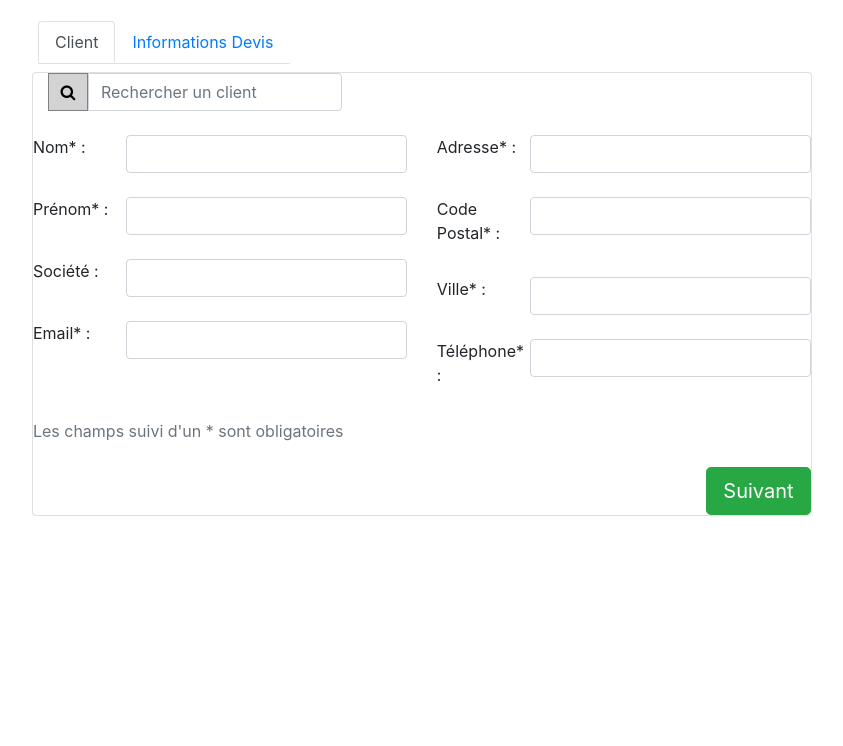
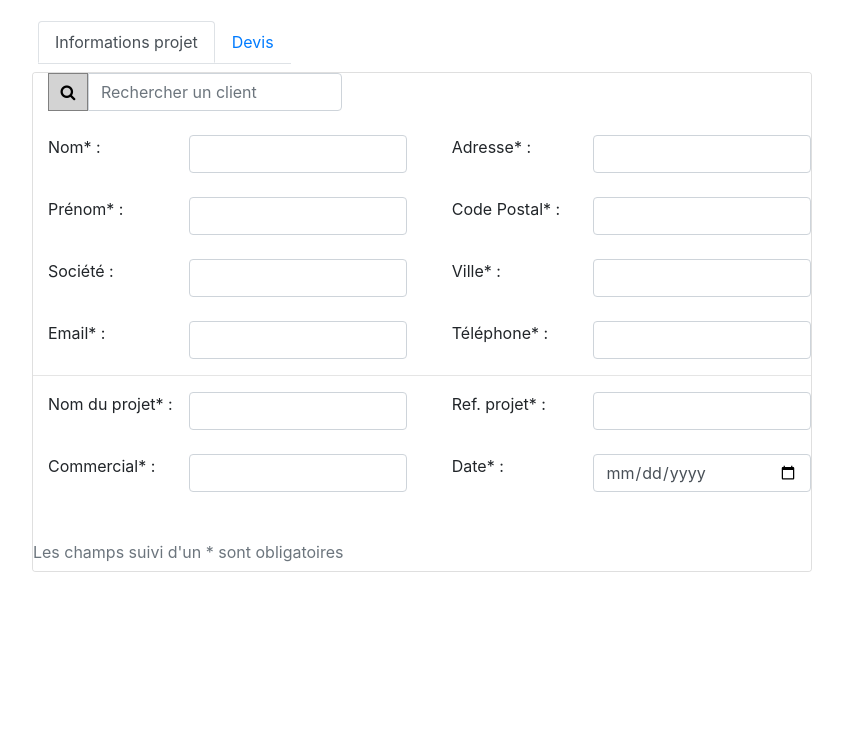
Before and after one commit to Wdesoraner/Maderalpaga, a website: page Madera/Madera/www/formProject.html in a window 1280 px wide. Shown: the part 54-800 px from the top of the page, without its empty margins (382-1225 px from the left). Drawn offline with Linux system fonts and the light colour scheme.

Commit message:
[UPD] Route pour le form

```diff
--- a/Madera/Madera/www/formProject.html
+++ b/Madera/Madera/www/formProject.html
@@ -2,7 +2,7 @@
 <html>
 <head>
     <meta http-equiv="Content-Type" content="text/html; charset=utf-8" />
-    <title>Formulaire de devis</title>
+    <title>Formulaire de création de projet</title>
 
     <link href="css/formQuotation.css" rel="stylesheet" />
     <link rel="stylesheet" href="https://cdnjs.cloudflare.com/ajax/libs/font-awesome/4.7.0/css/font-awesome.min.css">
@@ -24,15 +24,15 @@
 
             <div class="container wizard-quotation">
 
-                <h3>Formulaire de devis</h3>
+                <h3>Formulaire de création de projet</h3>
 
                 <hr>
 
                 <div class="navbar card-header-pills">
                     <div class="navbar-inner">
                         <ul class="nav nav-tabs">
-                            <li class="nav-items"><a href="#step1" data-toggle="tab" data-step="1" class="nav-link">Client</a></li>
-                            <li class="nav-items"><a href="#step2" data-toggle="tab" data-step="2" class="nav-link">Informations Devis</a></li>
+                            <li class="nav-items"><a href="#step1" data-toggle="tab" data-step="1" class="nav-link">Informations projet</a></li>
+                            <li class="nav-items"><a href="#step2" data-toggle="tab" data-step="2" class="nav-link">Devis</a></li>
                         </ul>
                     </div>
                 </div>
@@ -50,40 +50,70 @@
                             <div class="row">
                                 <div class="col-6">
                                     <div class="d-flex">
-                                        <label class="w-25">Nom* :</label> <input id="customerName" name="customerName" class="w-75 form-control" type="text" required />
+                                        <label class="col-5">Nom* :</label> <input id="customerName" name="customerName" class="col-7 form-control" type="text" required />
                                     </div>
                                     <br />
                                     <div class="d-flex">
-                                        <label class="w-25">Prénom* :</label> <input id="customerFirstName" name="customerFirstName" class="w-75 form-control" type="text" required />
+                                        <label class="col-5">Prénom* :</label> <input id="customerFirstName" name="customerFirstName" class="col-7 form-control" type="text" required />
                                     </div>
                                     <br />
                                     <div class="d-flex">
-                                        <label class="w-25">Société :</label> <input id="customerCompany" name="customerCompany" class="w-75 form-control" type="text" />
+                                        <label class="col-5">Société :</label> <input id="customerCompany" name="customerCompany" class="col-7 form-control" type="text" />
                                     </div>
                                     <br />
                                     <div class="d-flex">
-                                        <label class="w-25">Email* :</label> <input id="customerMail" name="customerMail" class="w-75 form-control" type="email" required />
+                                        <label class="col-5">Email* :</label> <input id="customerMail" name="customerMail" class="col-7 form-control" type="email" required />
                                     </div>
                                 </div>
 
                                 <div class="col-6">
                                     <div class="d-flex">
-                                        <label class="w-25">Adresse* :</label> <input id="customerAddress" name="customerAddress" class="w-75 form-control" type="text" required />
+                                        <label class="col-5">Adresse* :</label> <input id="customerAddress" name="customerAddress" class="col-7 form-control" type="text" required />
                                     </div>
                                     <br />
                                     <div class="d-flex">
-                                        <label class="w-25">Code Postal* :</label> <input id="customerPostal" name="customerPostal" class="w-75 form-control" type="text" required />
+                                        <label class="col-5">Code Postal* :</label> <input id="customerPostal" name="customerPostal" class="col-7 form-control" type="text" required />
                                     </div>
                                     <br />
                                     <div class="d-flex">
-                                        <label class="w-25">Ville* :</label> <input id="customerCity" name="customerCity" class="w-75 form-control" type="text" />
+                                        <label class="col-5">Ville* :</label> <input id="customerCity" name="customerCity" class="col-7 form-control" type="text" />
                                     </div>
                                     <br />
                                     <div class="d-flex">
-                                        <label class="w-25">Téléphone* :</label> <input id="customerPhone" name="customerPhone" class="w-75 form-control" type="tel" required />
+                                        <label class="col-5">Téléphone* :</label> <input id="customerPhone" name="customerPhone" class="col-7 form-control" type="tel" required />
                                     </div>
                                 </div>
                             </div>
+
+                            <hr />
+
+
+                            <div class="row">
+                                <div class="col-6">
+                                    <div class="d-flex">
+                                        <label class="col-5">Nom du projet* :</label> <input id="quotationName" name="quotationName" class="col-7 form-control" type="text" required />
+                                    </div>
+                                    <br />
+                                    <div class="d-flex">
+                                        <label class="col-5">Commercial* :</label> <input id="quotationCommercial" name="quotationCommercial" class="col-7 form-control" type="search" required />
+                                    </div>
+                                    <br />
+
+                                </div>
+
+                                <div class="col-6">
+                                    <div class="d-flex">
+                                        <label class="col-5">Ref. projet* :</label> <input id="quotationReference" name="quotationReference" class="col-7 form-control" type="text" required />
+                                    </div>
+                                    <br />
+                                    <div class="d-flex">
+                                        <label class="col-5">Date* :</label> <input id="quotationDate" name="quotationDate" class="col-7 form-control" type="date" required />
+                                    </div>
+                                    <br />
+
+                                </div>
+                            </div>
+
                             <br />
                             <div class="text-muted">Les champs suivi d'un * sont obligatoires</div>
                             <br />
```
Also changed, not shown: Madera/Madera/www/listProject.html (+1 -1 lines).
